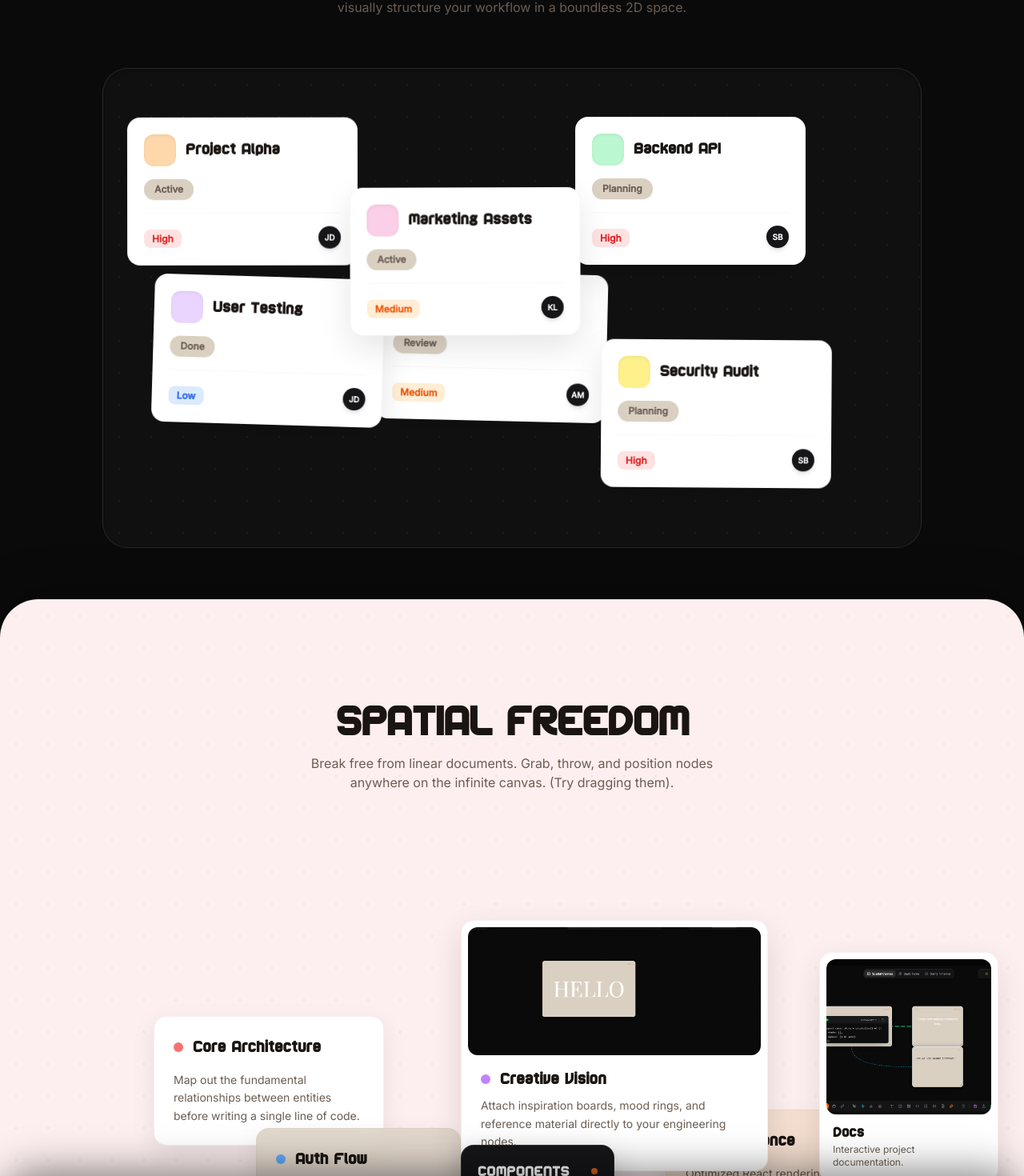
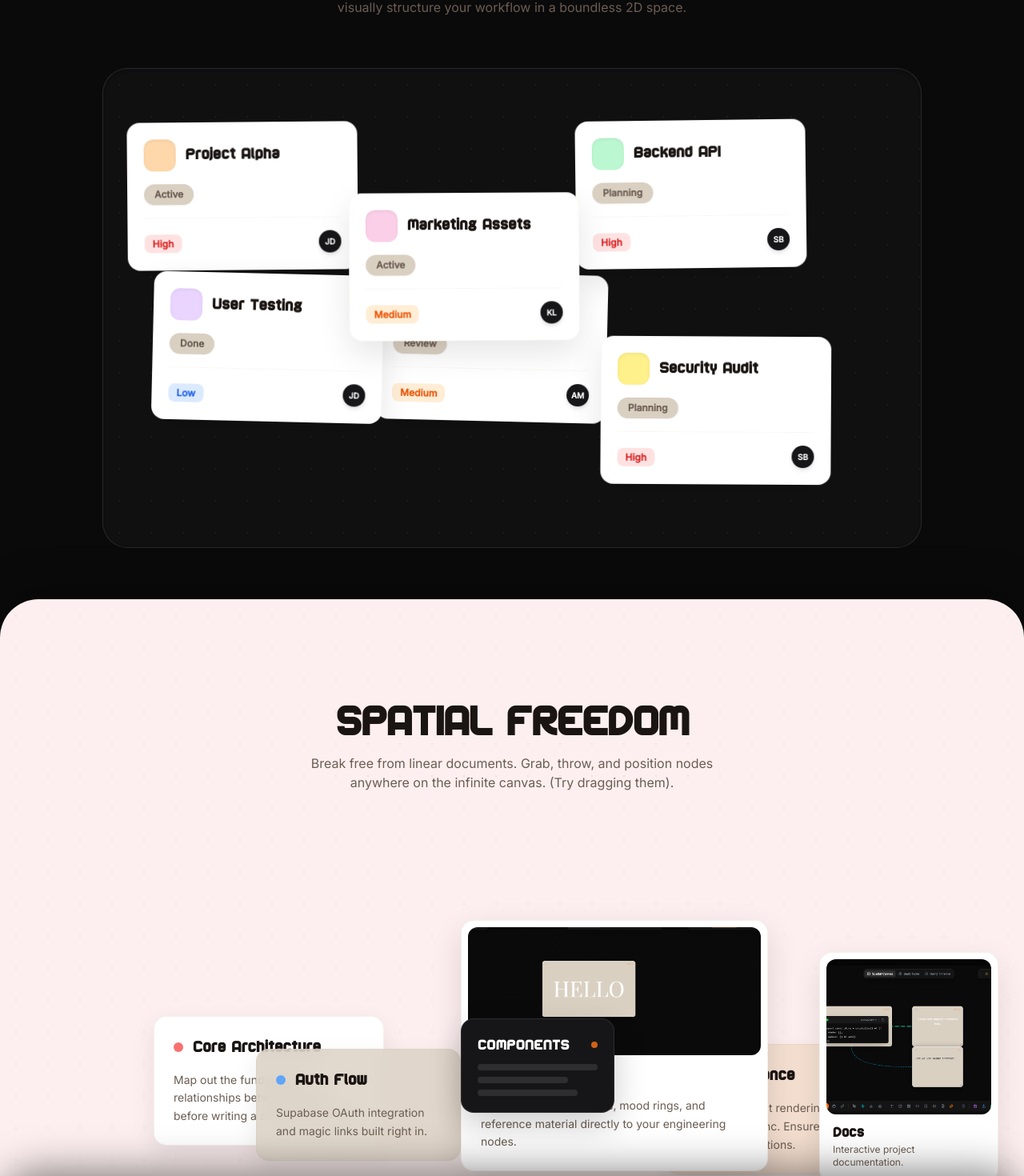
Before and after one commit to mohammad43268/60-days-frontend-challenge, a React (Vite) app in the folder day-36-37-38-full-stack-withsupabase/: page / in a window 1280 px wide. Shown: the part 910-2380 px from the top of the page at 80% size. Built offline with nearby package versions, Linux system fonts and the light colour scheme.

Commit message:
feat: day 45 — final build

```diff
--- a/day-36-37-38-full-stack-withsupabase/src/components/Card.jsx
+++ b/day-36-37-38-full-stack-withsupabase/src/components/Card.jsx
@@ -933,7 +933,7 @@ export const Card = memo(({ card }) => {
       onPointerDown={handlePointerDown}
     >
       <div
-        className={`group relative w-full h-full flex flex-col transition-transform duration-200 ease-out hover:scale-[1.02] rounded-xl shadow-[0_8px_30px_rgba(0,0,0,0.5)] border border-border ${innerBgClass} ${isSelected ? 'ring-2 ring-orange-500' : ''}`}
+        className={`group relative w-full h-full flex flex-col transition-all duration-300 ease-out hover:scale-[1.02] rounded-xl shadow-[0_15px_40px_rgba(0,0,0,0.3)] hover:shadow-[0_25px_60px_rgba(0,0,0,0.4)] border border-white/5 hover:border-white/20 backdrop-blur-xl ${innerBgClass} ${isSelected ? 'ring-2 ring-orange-500 shadow-orange-500/20' : ''}`}
         style={customBgStyle}
       >
 
@@ -962,7 +962,7 @@ export const Card = memo(({ card }) => {
           return (
             <div
               key={pos}
-              className={`port absolute w-3 h-3 bg-white border-2 border-orange-400 rounded-full cursor-crosshair hover:scale-150 transition-opacity opacity-0 group-hover:opacity-100 ${portClasses[pos]} z-20`}
+              className={`port absolute w-3 h-3 bg-white border-2 border-orange-400 rounded-full cursor-crosshair hover:scale-[1.8] hover:bg-orange-400 hover:border-white hover:shadow-[0_0_15px_rgba(249,115,22,0.8)] transition-all opacity-0 group-hover:opacity-100 ${portClasses[pos]} z-20`}
               data-card-id={card.id}
               data-port={pos}
               title={`Connect ${pos}`}
--- a/day-36-37-38-full-stack-withsupabase/src/components/landing/DragDemoSection.jsx
+++ b/day-36-37-38-full-stack-withsupabase/src/components/landing/DragDemoSection.jsx
@@ -80,7 +80,7 @@ export const DragDemoSection = () => {
       <div className="relative w-full h-[600px] md:h-full overflow-x-auto overflow-y-hidden custom-scrollbar">
         <div className="relative w-[1000px] md:w-full h-full">
       {/* Draggable Nodes */}
-      <div className="drag-node absolute top-[35%] left-[15%] w-72 bg-white rounded-2xl shadow-[0_10px_30px_rgba(0,0,0,0.08)] border border-accent-ink/20 p-6 cursor-grab active:cursor-grabbing z-10 hover:border-text-muted transition-colors duration-300">
+      <div className="drag-node absolute top-[35%] left-[15%] w-72 bg-white rounded-2xl shadow-[0_10px_30px_rgba(0,0,0,0.08)] border border-accent-ink/20 p-6 cursor-grab active:cursor-grabbing z-10 hover:border-text-muted transition-all duration-300 hover:scale-[1.02] hover:shadow-2xl hover:z-40">
         <div className="flex items-center gap-3 mb-4">
           <div className="w-3 h-3 rounded-full bg-red-400"></div>
           <h3 className="font-display font-bold text-lg text-text-primary">Core Architecture</h3>
@@ -90,7 +90,7 @@ export const DragDemoSection = () => {
         </p>
       </div>
 
-      <div className="drag-node absolute top-[65%] left-[25%] w-64 bg-surface/80 backdrop-blur-md rounded-2xl shadow-[0_10px_30px_rgba(0,0,0,0.08)] border border-accent-ink/20 p-6 cursor-grab active:cursor-grabbing z-10 hover:border-text-muted transition-colors duration-300">
+      <div className="drag-node absolute top-[65%] left-[25%] w-64 bg-surface/80 backdrop-blur-md rounded-2xl shadow-[0_10px_30px_rgba(0,0,0,0.08)] border border-accent-ink/20 p-6 cursor-grab active:cursor-grabbing z-10 hover:border-text-muted transition-all duration-300 hover:scale-[1.02] hover:shadow-2xl hover:z-40">
         <div className="flex items-center gap-3 mb-4">
           <div className="w-3 h-3 rounded-full bg-blue-400"></div>
           <h3 className="font-display font-bold text-lg text-text-primary">Auth Flow</h3>
@@ -100,7 +100,7 @@ export const DragDemoSection = () => {
         </p>
       </div>
 
-      <div className="drag-node absolute top-[20%] left-[45%] w-96 bg-white rounded-2xl shadow-[0_15px_40px_rgba(0,0,0,0.12)] border border-accent-ink/20 p-2 cursor-grab active:cursor-grabbing z-20 hover:border-text-muted transition-colors duration-300">
+      <div className="drag-node absolute top-[20%] left-[45%] w-96 bg-white rounded-2xl shadow-[0_15px_40px_rgba(0,0,0,0.12)] border border-accent-ink/20 p-2 cursor-grab active:cursor-grabbing z-20 hover:border-text-muted transition-all duration-300 hover:scale-[1.02] hover:shadow-2xl hover:z-40">
         <img
           src="/projectimg.png"
           alt="Creative Vision"
@@ -117,7 +117,7 @@ export const DragDemoSection = () => {
         </div>
       </div>
 
-      <div className="drag-node absolute top-[60%] left-[65%] w-72 bg-bg-warm rounded-2xl shadow-[0_10px_30px_rgba(0,0,0,0.08)] border border-accent-ink/20 p-6 cursor-grab active:cursor-grabbing z-10 hover:border-text-muted transition-colors duration-300">
+      <div className="drag-node absolute top-[60%] left-[65%] w-72 bg-bg-warm rounded-2xl shadow-[0_10px_30px_rgba(0,0,0,0.08)] border border-accent-ink/20 p-6 cursor-grab active:cursor-grabbing z-10 hover:border-text-muted transition-all duration-300 hover:scale-[1.02] hover:shadow-2xl hover:z-40">
         <div className="flex items-center gap-3 mb-4">
           <div className="w-3 h-3 rounded-full bg-green-400"></div>
           <h3 className="font-display font-bold text-lg text-text-primary">Performance</h3>
@@ -127,7 +127,7 @@ export const DragDemoSection = () => {
         </p>
       </div>
 
-      <div className="drag-node absolute top-[25%] left-[80%] w-56 h-72 bg-white rounded-2xl shadow-[0_15px_40px_rgba(0,0,0,0.1)] border border-accent-ink/20 p-2 flex flex-col cursor-grab active:cursor-grabbing z-20 hover:border-text-muted transition-colors duration-300">
+      <div className="drag-node absolute top-[25%] left-[80%] w-56 h-72 bg-white rounded-2xl shadow-[0_15px_40px_rgba(0,0,0,0.1)] border border-accent-ink/20 p-2 flex flex-col cursor-grab active:cursor-grabbing z-20 hover:border-text-muted transition-all duration-300 hover:scale-[1.02] hover:shadow-2xl hover:z-40">
         <img
           src="/projectimg1.png"
           alt="Data Structures"
@@ -139,7 +139,7 @@ export const DragDemoSection = () => {
         </div>
       </div>
 
-      <div className="drag-node absolute top-[75%] left-[45%] w-48 bg-[#161618] text-white rounded-2xl shadow-[0_15px_40px_rgba(0,0,0,0.2)] border border-white/10 p-5 cursor-grab active:cursor-grabbing z-30 hover:border-white/30 transition-colors duration-300">
+      <div className="drag-node absolute top-[75%] left-[45%] w-48 bg-[#161618] text-white rounded-2xl shadow-[0_15px_40px_rgba(0,0,0,0.2)] border border-white/10 p-5 cursor-grab active:cursor-grabbing z-30 transition-all duration-300 hover:scale-[1.02] hover:shadow-2xl hover:z-40 hover:border-white/30">
         <div className="flex items-center justify-between mb-3">
           <h3 className="font-display font-bold text-md tracking-wide">COMPONENTS</h3>
           <div className="w-2 h-2 rounded-full bg-orange-500 animate-pulse"></div>
--- a/day-36-37-38-full-stack-withsupabase/src/components/landing/FlipDemoSection.jsx
+++ b/day-36-37-38-full-stack-withsupabase/src/components/landing/FlipDemoSection.jsx
@@ -60,7 +60,7 @@ export const FlipDemoSection = () => {
           {mockData.map((item, index) => (
             <div
               key={item.id}
-              className="spatial-card absolute flex-col p-5 w-72 rounded-2xl border border-accent-ink/10 bg-white shadow-[0_15px_40px_rgb(0,0,0,0.1)] hover:shadow-[0_20px_50px_rgb(0,0,0,0.2)] transition-shadow cursor-grab active:cursor-grabbing"
+              className="spatial-card absolute flex-col p-5 w-72 rounded-2xl border border-accent-ink/10 bg-white shadow-[0_15px_40px_rgb(0,0,0,0.1)] hover:shadow-[0_25px_60px_rgb(0,0,0,0.2)] transition-all duration-300 hover:scale-[1.03] cursor-grab active:cursor-grabbing hover:z-40"
               style={{
                 top: `${(index % 2) * 180 + 60 + (index > 3 ? 80 : 0)}px`,
                 left: `${(index % 3) * 280 + 30 + (index % 2 * 30)}px`,
```
